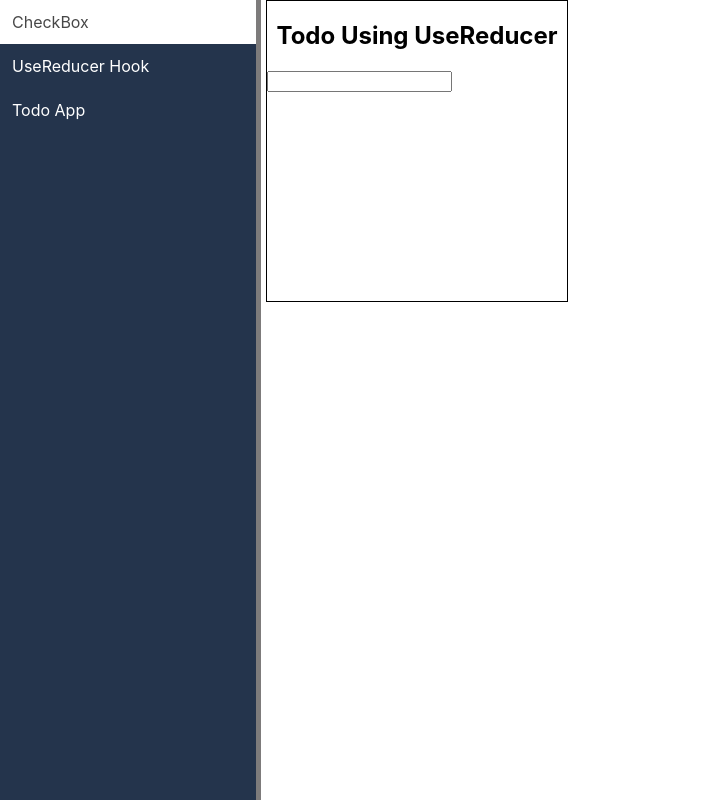
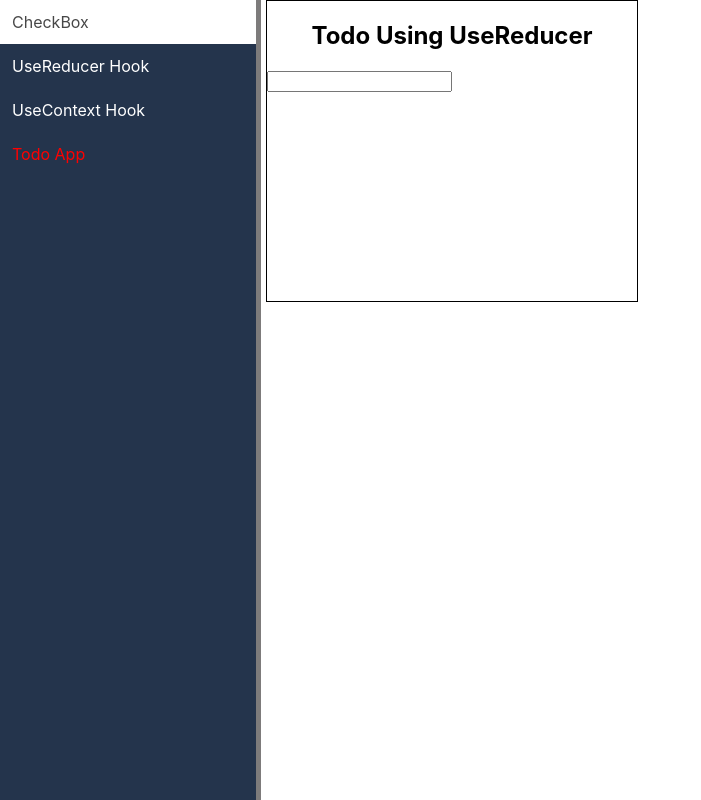
Before and after one commit to Gauravpant14/IMP_REACT_CONCEPT, a React (Create React App) app: page / in a window 1280 px wide. Both pictures are taken after a click on the item "Todo App". Shown: the whole page, without its empty margins (0-701 px from the left). Built offline with nearby package versions, Linux system fonts and the light colour scheme.

Commit message:
useContext basic #1

```diff
--- a/src/App.css
+++ b/src/App.css
@@ -26,13 +26,12 @@
 } */
 .sideBar ul li:hover {
   background-color: #ffff;
-  color:rgb(71, 71, 71);
+  color:rgb(71, 71, 71) !important;
 }
 
 .container{
   border: 1px solid;
-    width: 300px;
-    width: 30;
+    width: 370px;
     height: 300px;
     margin-left: 5px;
 
@@ -45,6 +44,11 @@
 }
 .App {
   display: flex;
+
+}
+main{
+  display: flex;
+  flex-wrap: wrap;
 }
 
 /* .space{
--- a/src/App.js
+++ b/src/App.js
@@ -1,21 +1,34 @@
 import React, { useState } from "react";
 import "./App.css";
 import SecondaryCheckbox from "./Components/CheckBox/SecondaryCheckbox";
-import UseReducer from "./Components/hooks/UseReducer";
+import UseReducer from "./Components/hooks/UseReducer/UseReducer";
 import SideBar from "./Components/Sidebar";
 import TodoApp from "./Components/Todo";
+import UseContextHook from "./Components/hooks/UseContextUse";
 
 function App() {
-  const [checkbox, setChecbox] = useState(false);
-  const [useRedHook, setUseRedHook] = useState(false);
-  const [todoOpen, setTodo] = useState(false);
+  const [state,setState] = useState({
+    checkbox:false,
+    useRedHook:false,
+    todoOpen:false,
+    useCon:false
+  })
 
   return (
     <div className="App">
-      <SideBar setChecbox={setChecbox} setUseRedHook={setUseRedHook} setTodo={setTodo}/>
-      {checkbox && <SecondaryCheckbox active={checkbox}/>}
-      {useRedHook && <UseReducer />}
-      {todoOpen && <TodoApp/>}
+      <SideBar
+        state={state}
+        setState={setState}
+
+      />
+
+      {/* <button onClick={()=> setState((p) => console.log(p))}>chagne</button> */}
+      <main>
+        {state.checkbox && <SecondaryCheckbox/>}
+        {state.useRedHook && <UseReducer />}
+        {state.todoOpen && <TodoApp />}
+        {state.useCon && <UseContextHook />}
+      </main>
     </div>
   );
 }
--- a/src/Components/Sidebar/index.js
+++ b/src/Components/Sidebar/index.js
@@ -1,17 +1,32 @@
 import React from 'react'
 
-const SideBar = ({setChecbox,setUseRedHook,setTodo}) => {
+const SideBar = ({state,setState}) => {
 
     return (
         <div className=" sideBar">
             <ul>
-                <li onClick={()=> setChecbox((pre) => !pre)}>
+                <li onClick={()=> setState({
+                    ...state,
+                    checkbox:!state.checkbox
+                })} style={{color: state.checkbox ? 'red' : '#fff'}}>
                     CheckBox
                 </li>
-                <li onClick={()=> setUseRedHook((pre) => !pre)}>
+                <li onClick={()=> setState({
+                    ...state,
+                    useRedHook:!state.useRedHook
+                })} style={{color: state.useRedHook ? 'red' : '#fff'}} >
                     UseReducer Hook
                 </li>
-                <li onClick={()=> setTodo((pre) => !pre)}>
+                <li onClick={()=> setState({
+                    ...state,
+                    useCon:!state.useCon
+                })} style={{color: state.useCon ? 'red' : '#fff'}}>
+                    UseContext Hook
+                </li>
+                <li onClick={()=> setState({
+                    ...state,
+                    todoOpen:!state.todoOpen
+                })} style={{color: state.todoOpen ? 'red' : '#fff'}}>
                     Todo App
                 </li>
             </ul>
--- a/src/Components/Todo/TodoList.js
+++ b/src/Components/Todo/TodoList.js
@@ -2,7 +2,7 @@ import React,{useCallback} from 'react'
 import { ACTIONS } from '.'
 
 function TodoList({todo,dispatch}) {
-
+   console.log(todo.id)
     return (
         <div>
             <li style={todo.completed ? {"backgroundColor":'green' }: {"backgroundColor":'red'}}>
--- a/src/Components/Todo/index.js
+++ b/src/Components/Todo/index.js
@@ -14,7 +14,7 @@ switch (action.type) {
     case ACTIONS.TOGGLE_TODO:
         return todo.map((e) => {
             if(e.id === action.payload.id){
-                return {...todo, completed:true}
+                return {...e,completed:!e.completed};
             }
             return todo;
         });
@@ -39,17 +39,34 @@ const TodoApp = () => {
     const handleSubmit = (e) => {
         e.preventDefault();
         dispatch({type: ACTIONS.ADD_TODO, payload: { data: name}});
-        setName('')
+        setName('');
     }
-    // console.log(todo)
+
+    const checkBoxDetails = (info,id) => {
+        console.log(info.target.checked,"....",id);
+        dispatch({type:ACTIONS.TOGGLE_TODO, payload:{ id: id}})
+    }
+    console.log(todo,"this is todo")
     return (
-        <form className="container" onSubmit={(e) => handleSubmit(e)}>
+        <form className="container" onSubmit={handleSubmit}>
             <h2>Todo Using UseReducer</h2>
             <input type="text" value={name} onChange={(e)=> setName(e.target.value)} />
             <div className="todoslist">
             {
                 todo.map((e) => {
-                    return <TodoList key={e.id} todo={e} dispatch={dispatch}/>
+                    return (
+                        <div key={e.id}>
+                            <div>
+                                <input type="checkbox" name={e.name} value={e.name} onChange={(info) => checkBoxDetails(info,e.id) }/>
+                                <li onClick={()=> dispatch({type: ACTIONS.DELETE_TODO, payload:{id: e.id}})} style={{color: e.completed ? 'green' : 'red'}} >
+                                    {e.name}
+                                 </li>
+
+                                {/* <button onClick={()=> dispatch({type: ACTIONS.DELETE_TODO, payload:{id: e.id}})}>Delete</button>
+                                <button>Toggle</button> */}
+                            </div>
+                        </div>
+                    )
                 })
             }
             </div>
--- /dev/null
+++ b/src/Components/hooks/UseContextUse/FunctionContextComponent.js
@@ -0,0 +1,18 @@
+import React, {useContext} from 'react'
+import { ThemeContext } from '.'
+const FunctionContextComponent = () => {
+    const darkTheme = useContext(ThemeContext);
+    const themeStyles = {
+        backgroundColor: darkTheme ? '#333' : '#CCC',
+        color: darkTheme ? '#CCC' : '#333',
+        padding: '20px',
+        margin:'10px'
+    }
+    return (
+        <div  style={themeStyles}>
+            Functional component Theme
+        </div>
+    )
+}
+
+export default FunctionContextComponent
--- /dev/null
+++ b/src/Components/hooks/UseContextUse/index.js
@@ -0,0 +1,22 @@
+import React,{useState} from 'react'
+import FunctionContextComponent from './FunctionContextComponent';
+
+export const ThemeContext = React.createContext();
+const UseContextHook = () => {
+    const [darkTheme,setDarkTheme] = useState(true);
+
+    function toggleTheme(){
+        setDarkTheme(pre => !pre)
+    }
+    return (
+        <ThemeContext.Provider value={darkTheme} className="container">
+            <div className="container">
+            <button onClick={toggleTheme}>toggle  Theme</button>
+            <FunctionContextComponent />
+            </div>
+
+        </ThemeContext.Provider>
+    )
+}
+
+export default UseContextHook
```
Also changed, not shown: src/Components/hooks/UseReducer/UseReducer.js (renamed from src/Components/hooks/UseReducer.js).
